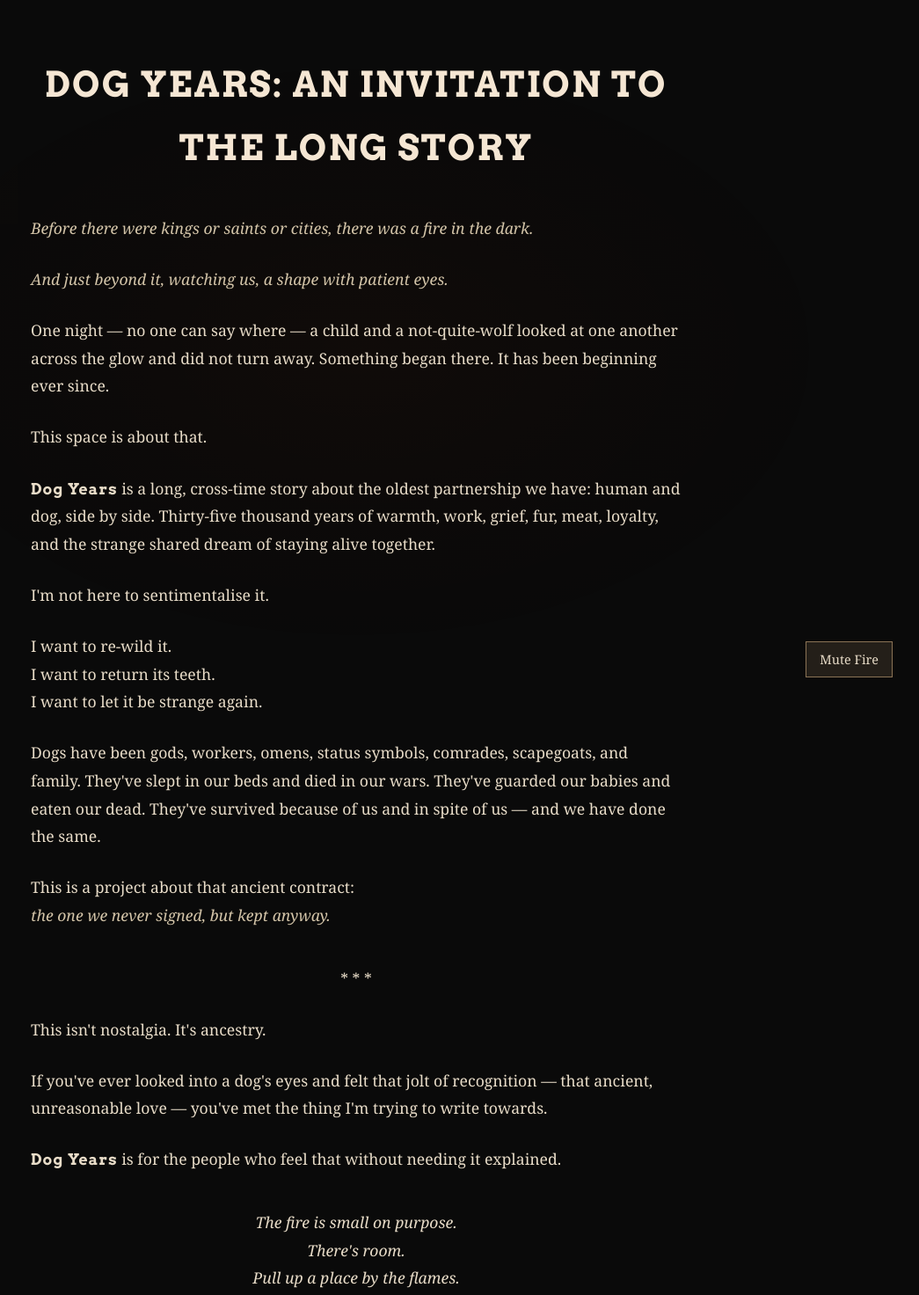
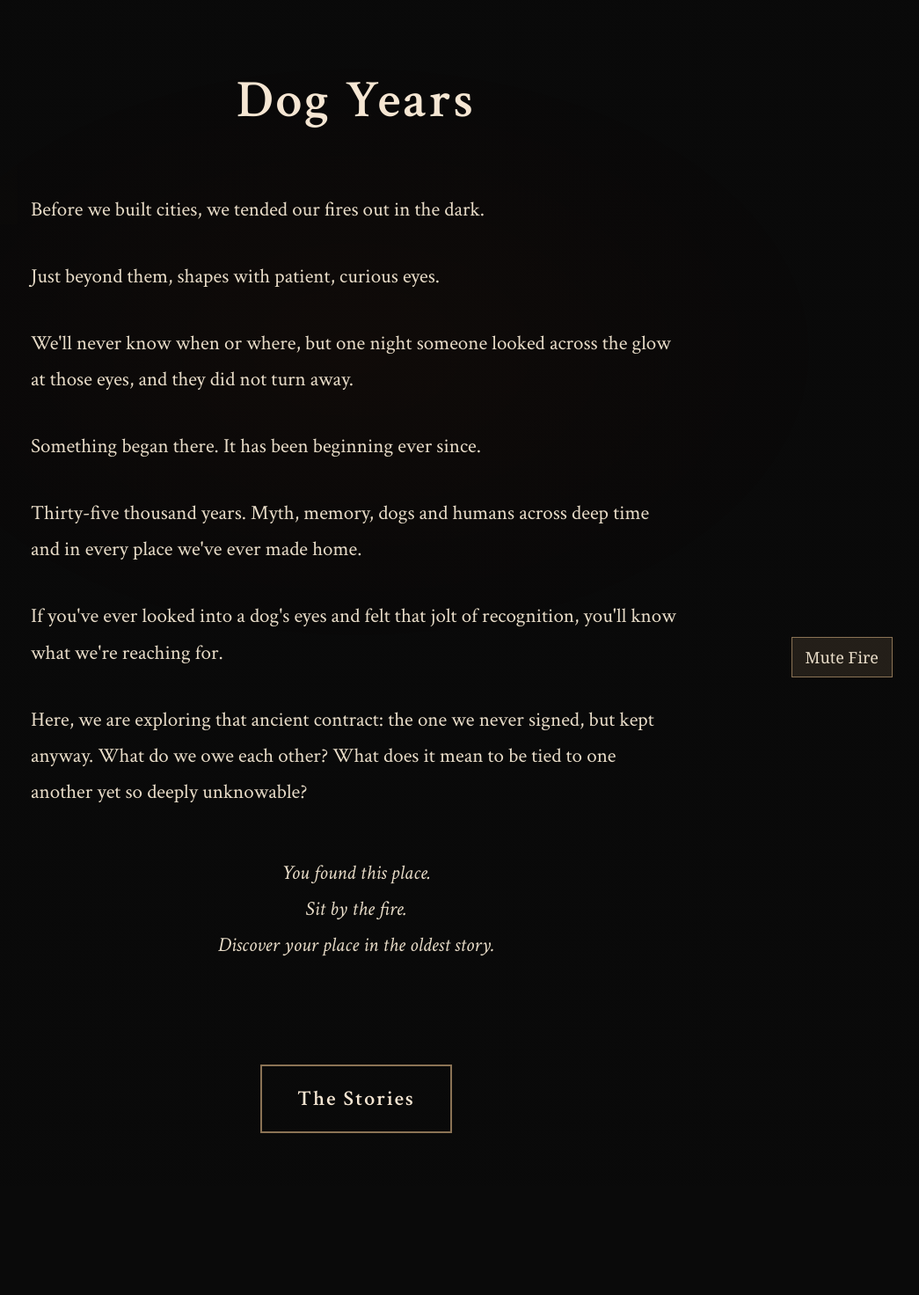
Before and after one commit to ianpeake-ai/thesearedogyears, a plain HTML site: page index.html in a window 1280 px wide. Shown: the top 1472 px of the page at 88% size, without its empty margins (235-1280 px from the left). After the commit the page ends 1348 px from the top, so only its background shows below. Drawn offline with Linux system fonts and the light colour scheme.

Commit message:
Add files via upload

```diff
--- a/index.html
+++ b/index.html
@@ -6,7 +6,7 @@
     <title>Dog Years - From First Fire to the Stars, Together</title>
     <link rel="preconnect" href="https://fonts.googleapis.com">
     <link rel="preconnect" href="https://fonts.gstatic.com" crossorigin>
-    <link href="https://fonts.googleapis.com/css2?family=Arvo:wght@400;700&display=swap" rel="stylesheet">
+    <link href="https://fonts.googleapis.com/css2?family=Crimson+Text:ital,wght@0,400;0,600;1,400&display=swap" rel="stylesheet">
     <style>
         * {
             margin: 0;
@@ -16,8 +16,12 @@
 
         body {
             background: #0a0a0a;
+            background-image:
+                repeating-linear-gradient(0deg, transparent, transparent 2px, rgba(0,0,0,.05) 2px, rgba(0,0,0,.05) 4px),
+                repeating-linear-gradient(90deg, transparent, transparent 2px, rgba(0,0,0,.05) 2px, rgba(0,0,0,.05) 4px);
             color: #e8dcc8;
-            font-family: 'Georgia', serif;
+            font-family: 'Crimson Text', Georgia, serif;
+            font-size: 20px;
             line-height: 1.8;
             overflow-x: hidden;
         }
@@ -65,18 +69,17 @@
         }
 
         h1 {
-            font-family: 'Arvo', serif;
-            font-size: 2.5em;
+            font-family: 'Crimson Text', Georgia, serif;
+            font-size: 3em;
             text-align: center;
-            margin-bottom: 40px;
-            font-weight: 700;
-            letter-spacing: 2px;
+            margin-bottom: 50px;
+            font-weight: 600;
+            letter-spacing: 3px;
             color: #f5e6d3;
-            text-transform: uppercase;
         }
 
         .content {
-            font-size: 1.1em;
+            font-size: 1.15em;
             margin-bottom: 30px;
         }
 
@@ -89,29 +92,22 @@
             color: #d4c5a9;
         }
 
-        .content strong {
-            font-family: 'Arvo', serif;
-            font-weight: 700;
-            letter-spacing: 1px;
-        }
-
         .enter-link {
             text-align: center;
             margin-top: 50px;
         }
 
         .enter-link a {
-            font-family: 'Arvo', serif;
+            font-family: 'Crimson Text', Georgia, serif;
             color: #f5e6d3;
             text-decoration: none;
-            font-size: 1.1em;
-            font-weight: 700;
+            font-size: 1.2em;
+            font-weight: 600;
             padding: 15px 40px;
             border: 2px solid #8b7355;
             display: inline-block;
             transition: all 0.3s ease;
-            letter-spacing: 3px;
-            text-transform: uppercase;
+            letter-spacing: 2px;
         }
 
         .enter-link a:hover {
@@ -164,41 +160,26 @@
     <div class="firelight"></div>
 
     <div class="container">
-        <h1>Dog Years: An Invitation to the Long Story</h1>
+        <h1>Dog Years</h1>
 
         <div class="content">
-            <p><em>Before there were kings or saints or cities, there was a fire in the dark.</em></p>
+            <p>Before we built cities, we tended our fires out in the dark.</p>
 
-            <p><em>And just beyond it, watching us, a shape with patient eyes.</em></p>
+            <p>Just beyond them, shapes with patient, curious eyes.</p>
 
-            <p>One night — no one can say where — a child and a not-quite-wolf looked at one another across the glow and did not turn away. Something began there. It has been beginning ever since.</p>
+            <p>We'll never know when or where, but one night someone looked across the glow at those eyes, and they did not turn away.</p>
 
-            <p>This space is about that.</p>
+            <p>Something began there. It has been beginning ever since.</p>
 
-            <p><strong>Dog Years</strong> is a long, cross-time story about the oldest partnership we have: human and dog, side by side. Thirty-five thousand years of warmth, work, grief, fur, meat, loyalty, and the strange shared dream of staying alive together.</p>
+            <p style="margin-top: 30px;">Thirty-five thousand years. Myth, memory, dogs and humans across deep time and in every place we've ever made home.</p>
 
-            <p>I'm not here to sentimentalise it.</p>
+            <p>If you've ever looked into a dog's eyes and felt that jolt of recognition, you'll know what we're reaching for.</p>
 
-            <p>I want to re-wild it.<br>
-            I want to return its teeth.<br>
-            I want to let it be strange again.</p>
+            <p style="margin-top: 30px;">Here, we are exploring that ancient contract: the one we never signed, but kept anyway. What do we owe each other? What does it mean to be tied to one another yet so deeply unknowable?</p>
 
-            <p>Dogs have been gods, workers, omens, status symbols, comrades, scapegoats, and family. They've slept in our beds and died in our wars. They've guarded our babies and eaten our dead. They've survived because of us and in spite of us — and we have done the same.</p>
-
-            <p>This is a project about that ancient contract:<br>
-            <em>the one we never signed, but kept anyway.</em></p>
-
-            <p style="text-align: center; margin-top: 40px;">* * *</p>
-
-            <p>This isn't nostalgia. It's ancestry.</p>
-
-            <p>If you've ever looked into a dog's eyes and felt that jolt of recognition — that ancient, unreasonable love — you've met the thing I'm trying to write towards.</p>
-
-            <p><strong>Dog Years</strong> is for the people who feel that without needing it explained.</p>
-
-            <p style="text-align: center; margin-top: 40px; font-style: italic;">The fire is small on purpose.<br>
-            There's room.<br>
-            Pull up a place by the flames.</p>
+            <p style="text-align: center; margin-top: 50px; font-style: italic;">You found this place.<br>
+            Sit by the fire.<br>
+            Discover your place in the oldest story.</p>
         </div>
 
         <div class="enter-link">
@@ -209,8 +190,7 @@
     <button class="audio-control" id="audioToggle">Mute Fire</button>
 
     <audio id="fireAudio" loop autoplay>
-        <!-- Fire crackle audio would go here - you'll need to add an actual audio file -->
-        <!-- <source src="fire-crackle.mp3" type="audio/mpeg"> -->
+        <source src="fire-crackle.mp3" type="audio/mpeg">
     </audio>
 
     <script>
```
Also changed, not shown: 1 other file.
